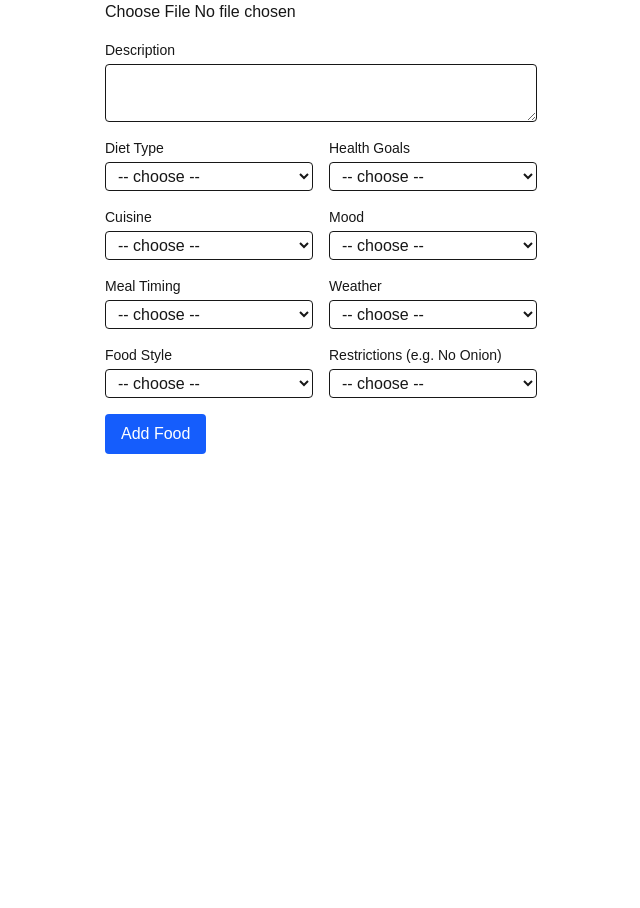
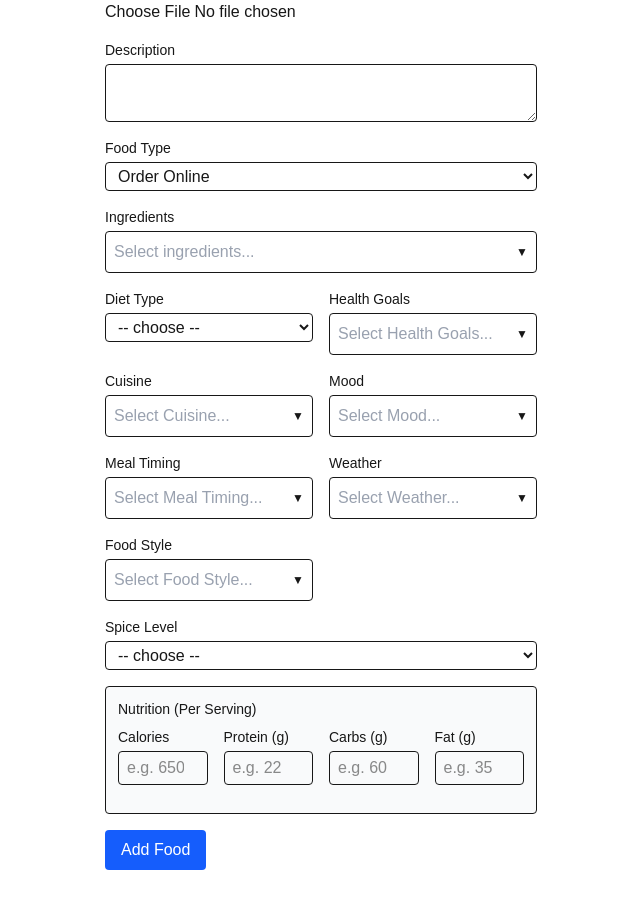
Before and after one commit to sohailm223/mash, a Next.js app: page /add-food in a window 1280 px wide. Shown: the part 380-1288 px from the top of the page, without its empty margins (319-959 px from the left). Before the commit the page ends 898 px from the top, so only its background shows below. Built offline with nearby package versions, Linux system fonts and the light colour scheme.

Commit message:
updated all code

```diff
--- a/src/components/AddFoodForm.jsx
+++ b/src/components/AddFoodForm.jsx
@@ -3,6 +3,7 @@
 import React, { useState } from "react";
 import Input from "./commen/Input";
 import Button from "./commen/Button";
+import { MEAL_SPECIFIC_INGREDIENTS } from "@/lib/utils";
 import {
   MEAL_TIMING_OPTIONS,
   DIET_TYPE_OPTIONS,
@@ -11,31 +12,51 @@ import {
   MOOD_OPTIONS,
   WEATHER_OPTIONS,
   FOOD_STYLE_OPTIONS,
-  INGREDIENT_RESTRICTION_OPTIONS,
   // OCCASION_OPTIONS,
 } from "@/lib/constants";
+
+const SPICE_LEVEL_OPTIONS = ["mild", "medium", "spicy", "extra-spicy"];
 
 export default function AddFoodForm({ onAdded }) {
   const [form, setForm] = useState({
     name: "",
-    image: null,           // may be File or URL string
-    imageUrl: "",         // separate field when user enters URL
-    useUrl: false,          // toggle between upload and url
+    image: null,
+    imageUrl: "",
+    useUrl: false,
     description: "",
     category: "",
-    items: "",
-    mealTiming: "",
+    mealTiming: [],
     dietType: "",
-    healthGoals: "",
-    cuisine: "",
-    mood: "",
-    weather: "",
-    foodStyle: "",
-    restrictedIngredients: "",
+    healthGoals: [],
+    cuisine: [],
+    mood: [],
+    weather: [],
+    foodStyle: [],
+    foodType: "online",
+    ingredients: [],
+    spiceLevel: "",
+    calories: "",
+    protein: "",
+    carbs: "",
+    fat: "",
     // occasion: "",
   });
   const [loading, setLoading] = useState(false);
   const [error, setError] = useState(null);  const [previewUrl, setPreviewUrl] = useState(null);
+  const [activeDropdown, setActiveDropdown] = useState(null);
+
+  // Flatten ingredients for the dropdown
+  const allIngredientsList = React.useMemo(() => {
+    const map = new Map();
+    Object.values(MEAL_SPECIFIC_INGREDIENTS).forEach((list) => {
+      list.forEach((item) => {
+        if (!map.has(item.id)) {
+          map.set(item.id, item.label);
+        }
+      });
+    });
+    return Array.from(map.entries()).map(([id, label]) => ({ id, label }));
+  }, []);
 
   const handleChange = (e) => {
     const { name, value, type, checked } = e.target;
@@ -46,6 +67,16 @@ export default function AddFoodForm({ onAdded }) {
     }
   };
 
+  const toggleSelection = (name, value) => {
+    setForm((f) => {
+      const current = f[name] || [];
+      if (current.includes(value)) {
+        return { ...f, [name]: current.filter((item) => item !== value) };
+      }
+      return { ...f, [name]: [...current, value] };
+    });
+  };
+
   const fileToBase64 = (file) =>
     new Promise((resolve, reject) => {
       const reader = new FileReader();
@@ -53,6 +84,52 @@ export default function AddFoodForm({ onAdded }) {
       reader.onload = () => resolve(reader.result);
       reader.onerror = (err) => reject(err);
     });
+
+  const renderMultiSelect = (label, name, options) => {
+    const isOpen = activeDropdown === name;
+    return (
+      <div className="relative">
+        <label className="block text-sm font-medium mb-1">{label}</label>
+        <button
+          type="button"
+          onClick={() => setActiveDropdown(isOpen ? null : name)}
+          className="block w-full border rounded px-2 py-2 text-left bg-white min-h-[38px] flex justify-between items-center"
+        >
+          {form[name].length > 0 ? (
+            <div className="flex flex-wrap gap-1">
+              {form[name].map((item) => (
+                <span key={item} className="bg-blue-100 text-blue-800 text-xs px-2 py-0.5 rounded">
+                  {item}
+                </span>
+              ))}
+            </div>
+          ) : (
+            <span className="text-gray-400">Select {label}...</span>
+          )}
+          <span className="text-xs ml-2">▼</span>
+        </button>
+
+        {isOpen && (
+          <>
+            <div className="fixed inset-0 z-10" onClick={() => setActiveDropdown(null)} />
+            <div className="absolute z-20 w-full bg-white border rounded shadow-lg mt-1 max-h-60 overflow-y-auto p-2">
+              {options.map((opt) => (
+                <label key={opt} className="flex items-center space-x-2 p-1 hover:bg-gray-50 cursor-pointer">
+                  <input
+                    type="checkbox"
+                    checked={form[name].includes(opt)}
+                    onChange={() => toggleSelection(name, opt)}
+                    className="rounded text-blue-600 focus:ring-blue-500"
+                  />
+                  <span className="text-sm">{opt}</span>
+                </label>
+              ))}
+            </div>
+          </>
+        )}
+      </div>
+    );
+  };
 
   const handleSubmit = async (e) => {
     e.preventDefault();
@@ -68,15 +145,27 @@ export default function AddFoodForm({ onAdded }) {
 
     const toArray = (str) => str ? str.split(",").map((s) => s.trim().toLowerCase()) : [];
 
-    if (form.items) body.items = toArray(form.items);
-    if (form.mealTiming) body.mealTiming = toArray(form.mealTiming);
-    if (form.dietType) body.dietType = toArray(form.dietType);
-    if (form.healthGoals) body.healthGoals = toArray(form.healthGoals);
-    if (form.cuisine) body.cuisine = toArray(form.cuisine);
-    if (form.mood) body.mood = toArray(form.mood);
-    if (form.weather) body.weather = toArray(form.weather);
-    if (form.foodStyle) body.foodStyle = toArray(form.foodStyle);
-    if (form.restrictedIngredients) body.restrictedIngredients = toArray(form.restrictedIngredients);
+    // Multi-select fields are already arrays
+    if (form.mealTiming.length) body.mealTiming = form.mealTiming;
+    if (form.dietType) body.dietType = [form.dietType];
+    if (form.healthGoals.length) body.healthGoals = form.healthGoals;
+    if (form.cuisine.length) body.cuisine = form.cuisine;
+    if (form.mood.length) body.mood = form.mood;
+    if (form.weather.length) body.weather = form.weather;
+    if (form.foodStyle.length) body.foodStyle = form.foodStyle;
+
+    // New fields
+    if (form.foodType) body.foodType = [form.foodType];
+    if (form.ingredients.length) body.ingredients = form.ingredients;
+    if (form.spiceLevel) body.spiceLevel = [form.spiceLevel];
+
+    body.nutrition = {
+      calories: Number(form.calories) || 0,
+      protein: Number(form.protein) || 0,
+      carbs: Number(form.carbs) || 0,
+      fat: Number(form.fat) || 0,
+    };
+
     // if (form.occasion) body.occasion = toArray(form.occasion);
 
     // image handling: file -> base64, or if using URL use that directly
@@ -106,15 +195,20 @@ export default function AddFoodForm({ onAdded }) {
         useUrl: false,
         description: "",
         category: "",
-        items: "",
-        mealTiming: "",
+        mealTiming: [],
         dietType: "",
-        healthGoals: "",
-        cuisine: "",
-        mood: "",
-        weather: "",
-        foodStyle: "",
-        restrictedIngredients: "",
+        healthGoals: [],
+        cuisine: [],
+        mood: [],
+        weather: [],
+        foodStyle: [],
+        foodType: "online",
+        ingredients: [],
+        spiceLevel: "",
+        calories: "",
+        protein: "",
+        carbs: "",
+        fat: "",
         // occasion: "",
       });
       setPreviewUrl(null);
@@ -147,15 +241,6 @@ export default function AddFoodForm({ onAdded }) {
         value={form.category}
         onChange={handleChange}
       />
-
-      {form.category && (
-        <Input
-          label={`Items in ${form.category} (comma-separated)`}
-          name="items"
-          value={form.items}
-          onChange={handleChange}
-        />
-      )}
 
       <div>
         <label className="block text-sm font-medium" htmlFor="useUrl">
@@ -244,6 +329,68 @@ export default function AddFoodForm({ onAdded }) {
         />
       </div>
 
+      {/* Food Type */}
+      <div>
+        <label className="block text-sm font-medium" htmlFor="foodType">
+          Food Type
+        </label>
+        <select
+          id="foodType"
+          name="foodType"
+          value={form.foodType}
+          onChange={handleChange}
+          className="mt-1 block w-full border rounded px-2 py-1"
+        >
+          <option value="online">Order Online</option>
+          <option value="self-cooking">Self Cooking</option>
+        </select>
+      </div>
+
+      {/* Ingredients Multi-select */}
+      <div className="relative">
+        <label className="block text-sm font-medium mb-1">Ingredients</label>
+        <button
+          type="button"
+          onClick={() => setActiveDropdown(activeDropdown === 'ingredients' ? null : 'ingredients')}
+          className="block w-full border rounded px-2 py-2 text-left bg-white min-h-[38px] flex justify-between items-center"
+        >
+          {form.ingredients.length > 0 ? (
+            <div className="flex flex-wrap gap-1">
+              {form.ingredients.map((id) => {
+                const item = allIngredientsList.find((i) => i.id === id);
+                return (
+                  <span key={id} className="bg-blue-100 text-blue-800 text-xs px-2 py-0.5 rounded">
+                    {item ? item.label : id}
+                  </span>
+                );
+              })}
+            </div>
+          ) : (
+            <span className="text-gray-400">Select ingredients...</span>
+          )}
+          <span className="text-xs ml-2">▼</span>
+        </button>
+
+        {activeDropdown === 'ingredients' && (
+          <>
+            <div className="fixed inset-0 z-10" onClick={() => setActiveDropdown(null)} />
+            <div className="absolute z-20 w-full bg-white border rounded shadow-lg mt-1 max-h-60 overflow-y-auto p-2">
+              {allIngredientsList.map((item) => (
+                <label key={item.id} className="flex items-center space-x-2 p-1 hover:bg-gray-50 cursor-pointer">
+                  <input
+                    type="checkbox"
+                    checked={form.ingredients.includes(item.id)}
+                    onChange={() => toggleSelection('ingredients', item.id)}
+                    className="rounded text-blue-600 focus:ring-blue-500"
+                  />
+                  <span className="text-sm">{item.label}</span>
+                </label>
+              ))}
+            </div>
+          </>
+        )}
+      </div>
+
       <div className="grid grid-cols-1 sm:grid-cols-2 gap-4">
         <div>
           <label className="block text-sm font-medium" htmlFor="dietType">
@@ -263,129 +410,28 @@ export default function AddFoodForm({ onAdded }) {
           </select>
         </div>
         <div>
-          <label className="block text-sm font-medium" htmlFor="healthGoals">
-            Health Goals
-          </label>
-          <select
-            id="healthGoals"
-            name="healthGoals"
-            value={form.healthGoals}
-            onChange={handleChange}
-            className="mt-1 block w-full border rounded px-2 py-1"
-          >
-            <option value="">-- choose --</option>
-            {HEALTH_GOALS_OPTIONS.map((opt) => (
-              <option key={opt} value={opt}>{opt}</option>
-            ))}
-          </select>
+          {renderMultiSelect("Health Goals", "healthGoals", HEALTH_GOALS_OPTIONS)}
         </div>
       </div>
 
       <div className="grid grid-cols-1 sm:grid-cols-2 gap-4">
         <div>
-          <label className="block text-sm font-medium" htmlFor="cuisine">
-            Cuisine
-          </label>
-          <select
-            id="cuisine"
-            name="cuisine"
-            value={form.cuisine}
-            onChange={handleChange}
-            className="mt-1 block w-full border rounded px-2 py-1"
-          >
-            <option value="">-- choose --</option>
-            {CUISINE_OPTIONS.map((opt) => (
-              <option key={opt} value={opt}>{opt}</option>
-            ))}
-          </select>
+          {renderMultiSelect("Cuisine", "cuisine", CUISINE_OPTIONS)}
         </div>
         <div>
-          <label className="block text-sm font-medium" htmlFor="mood">
-            Mood
-          </label>
-          <select
-            id="mood"
-            name="mood"
-            value={form.mood}
-            onChange={handleChange}
-            className="mt-1 block w-full border rounded px-2 py-1"
-          >
-            <option value="">-- choose --</option>
-            {MOOD_OPTIONS.map((opt) => (
-              <option key={opt} value={opt}>{opt}</option>
-            ))}
-          </select>
+          {renderMultiSelect("Mood", "mood", MOOD_OPTIONS)}
         </div>
       </div>
 
       <div className="grid grid-cols-1 sm:grid-cols-2 gap-4">
         <div>
-          <label className="block text-sm font-medium" htmlFor="mealTiming">
-            Meal Timing
-          </label>
-          <select
-            id="mealTiming"
-            name="mealTiming"
-            value={form.mealTiming}
-            onChange={handleChange}
-            className="mt-1 block w-full border rounded px-2 py-1"
-          >
-            <option value="">-- choose --</option>
-            {MEAL_TIMING_OPTIONS.map((opt) => (
-              <option key={opt} value={opt}>{opt}</option>
-            ))}
-          </select>
+          {renderMultiSelect("Meal Timing", "mealTiming", MEAL_TIMING_OPTIONS)}
         </div>
         <div>
-          <label className="block text-sm font-medium" htmlFor="weather">
-            Weather
-          </label>
-          <select
-            id="weather"
-            name="weather"
-            value={form.weather}
-            onChange={handleChange}
-            className="mt-1 block w-full border rounded px-2 py-1"
-          >
-            <option value="">-- choose --</option>
-            {WEATHER_OPTIONS.map((opt) => (
-              <option key={opt} value={opt}>{opt}</option>
-            ))}
-          </select>
+          {renderMultiSelect("Weather", "weather", WEATHER_OPTIONS)}
         </div>
         <div>
-          <label className="block text-sm font-medium" htmlFor="foodStyle">
-            Food Style
-          </label>
-          <select
-            id="foodStyle"
-            name="foodStyle"
-            value={form.foodStyle}
-            onChange={handleChange}
-            className="mt-1 block w-full border rounded px-2 py-1"
-          >
-            <option value="">-- choose --</option>
-            {FOOD_STYLE_OPTIONS.map((opt) => (
-              <option key={opt} value={opt}>{opt}</option>
-            ))}
-          </select>
-        </div>
-        <div>
-          <label className="block text-sm font-medium" htmlFor="restrictedIngredients">
-            Restrictions (e.g. No Onion)
-          </label>
-          <select
-            id="restrictedIngredients"
-            name="restrictedIngredients"
-            value={form.restrictedIngredients}
-            onChange={handleChange}
-            className="mt-1 block w-full border rounded px-2 py-1"
-          >
-            <option value="">-- choose --</option>
-            {INGREDIENT_RESTRICTION_OPTIONS.map((opt) => (
-              <option key={opt} value={opt}>{opt}</option>
-            ))}
-          </select>
+          {renderMultiSelect("Food Style", "foodStyle", FOOD_STYLE_OPTIONS)}
         </div>
         {/* <div>
           <label className="block text-sm font-medium" htmlFor="occasion">
@@ -406,6 +452,64 @@ export default function AddFoodForm({ onAdded }) {
         </div> */}
       </div>
 
+      {/* Spice Level */}
+      <div>
+        <label className="block text-sm font-medium" htmlFor="spiceLevel">
+          Spice Level
+        </label>
+        <select
+          id="spiceLevel"
+          name="spiceLevel"
+          value={form.spiceLevel}
+          onChange={handleChange}
+          className="mt-1 block w-full border rounded px-2 py-1"
+        >
+          <option value="">-- choose --</option>
+          {SPICE_LEVEL_OPTIONS.map((opt) => (
+            <option key={opt} value={opt}>{opt}</option>
+          ))}
+        </select>
+      </div>
+
+      {/* Nutrition Fields */}
+      <div className="border p-3 rounded bg-gray-50">
+        <h3 className="text-sm font-medium mb-2">Nutrition (Per Serving)</h3>
+        <div className="grid grid-cols-2 sm:grid-cols-4 gap-4">
+          <Input
+            label="Calories"
+            name="calories"
+            type="number"
+            value={form.calories}
+            onChange={handleChange}
+            placeholder="e.g. 650"
+          />
+          <Input
+            label="Protein (g)"
+            name="protein"
+            type="number"
+            value={form.protein}
+            onChange={handleChange}
+            placeholder="e.g. 22"
+          />
+          <Input
+            label="Carbs (g)"
+            name="carbs"
+            type="number"
+            value={form.carbs}
+            onChange={handleChange}
+            placeholder="e.g. 60"
+          />
+          <Input
+            label="Fat (g)"
+            name="fat"
+            type="number"
+            value={form.fat}
+            onChange={handleChange}
+            placeholder="e.g. 35"
+          />
+        </div>
+      </div>
+
       {error && <p className="text-red-600">{error}</p>}
 
       <Button type="submit" disabled={loading}>
--- a/src/components/LogoutButton.js
+++ b/src/components/LogoutButton.js
@@ -68,11 +68,11 @@ export default function LogoutButton() {
 
   return (
     <div className="flex items-center gap-4">
-      <span className="text-sm font-mono text-red-700 bg-red-100 px-2 py-1 rounded-md">
+      {/* <span className="text-sm font-mono text-red-700 bg-red-100 px-2 py-1 rounded-md">
         {timeLeft !== null && timeLeft > 0
           ? `Auto-logout in: ${formatTime(timeLeft)}`
           : "Session checking..."}
-      </span>
+      </span> */}
       <Button onClick={handleLogout} className="bg-red-600">
         Logout
       </Button>
```
Also changed, not shown: src/components/FoodSpin.js (+0 -18 lines).
